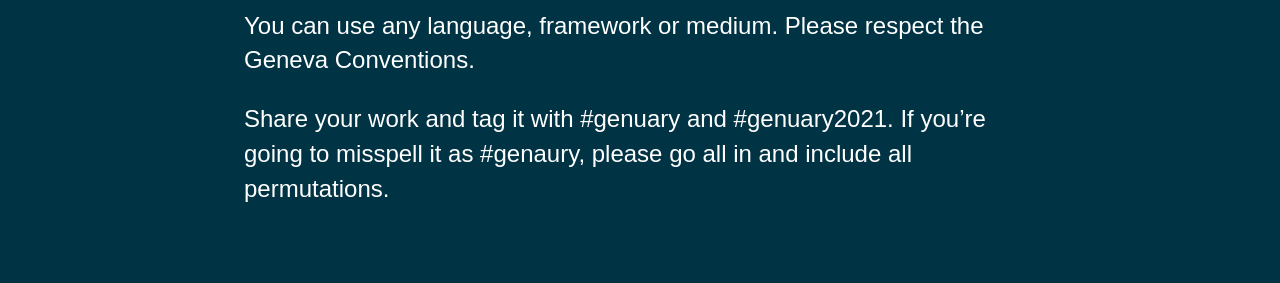
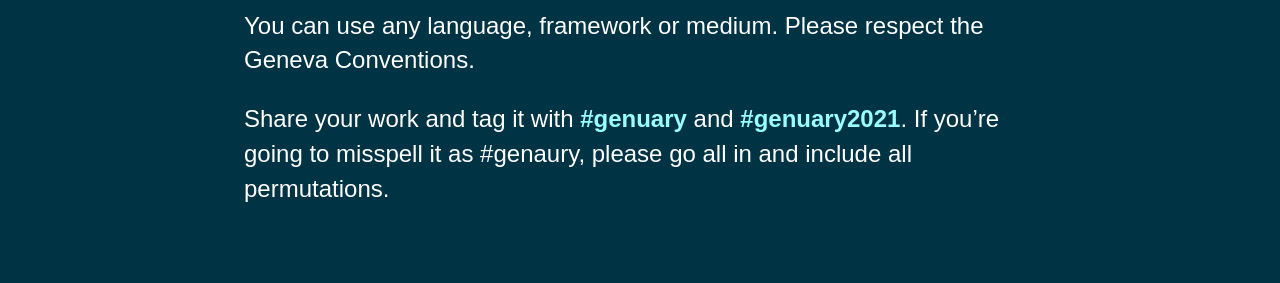
Before and after one commit to genuary2021/genuary2021.github.io, a Jekyll site: the page built from index.md, in a window 1280 px wide. Shown: the part 915-1198 px from the top of the page. Built offline with Jekyll 4.4.1, drawn with Linux system fonts in a browser that asks for light colours; our own code applies the rules of GitHub Pages for plain Markdown files.

Commit message:
made hashtags bold

```diff
--- a/index.md
+++ b/index.md
@@ -18,7 +18,7 @@ You don't have to follow the prompt exactly. Or even at all. But, y'know, we put
 
 You can use any language, framework or medium. Please respect the Geneva Conventions.
 
-Share your work and tag it with #genuary and #genuary2021. If you're going to misspell it as #genaury, please go all in and include all permutations.
+Share your work and tag it with **#genuary** and **#genuary2021**. If you're going to misspell it as #genaury, please go all in and include all permutations.
 
 # [PROMPTS](prompts)
 
```
